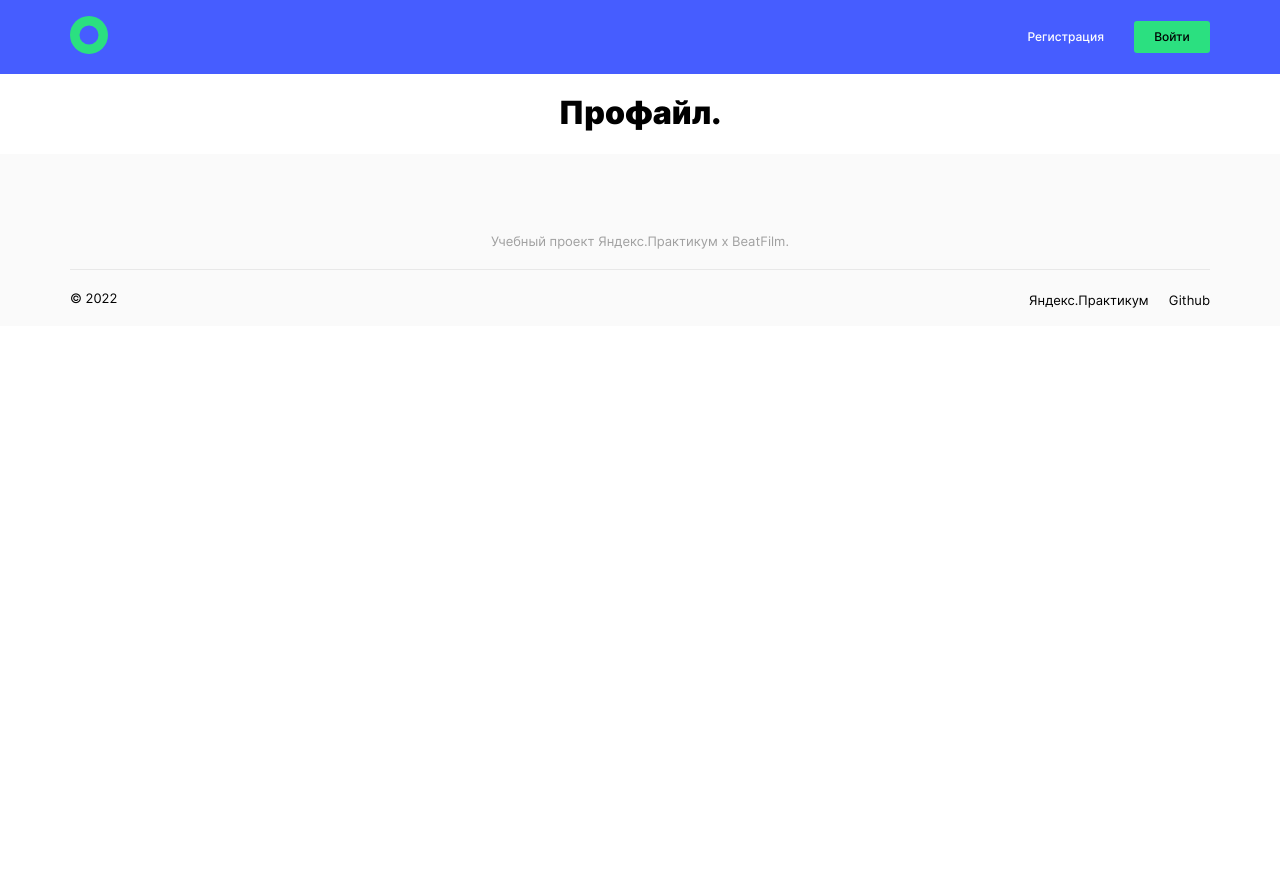
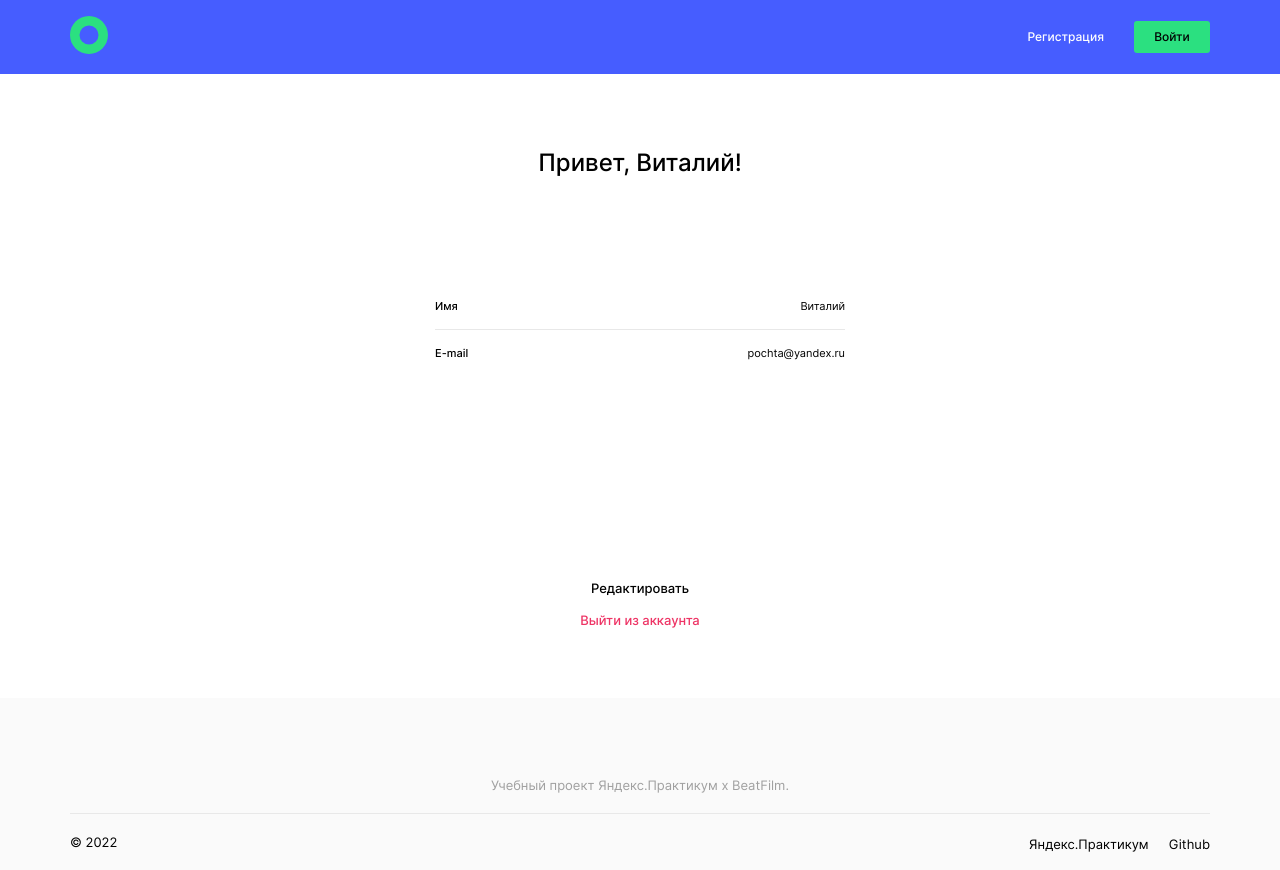
Before and after one commit to MariaGrom/movies-explorer-frontend, a React (Create React App) app: page /profile in a window 1280 px wide. Before the commit the page ends 800 px from the top, so only its background shows below. Built offline with nearby package versions, Linux system fonts and the light colour scheme.

Commit message:
feat: add page of profile

```diff
--- a/src/components/Profile/Profile.css
+++ b/src/components/Profile/Profile.css
@@ -0,0 +1,84 @@
+.profile {
+  width: 100%;
+  margin: 0;
+  padding: 0;
+}
+
+.profile__greetings {
+  margin: 0;
+  padding: 74px 0 0 0;
+  font-weight: 500;
+  font-size: 24px;
+  line-height: 29px;
+  text-align: center;
+}
+
+.profile__user {
+  display: flex;
+  max-width: 410px;
+  margin: 0 auto;
+  flex-direction: column;
+  padding: 123px 0 220px 0;
+}
+
+.profile__data {
+  display: flex;
+  justify-content: space-between;
+  margin: 0;
+  padding: 0 0 16px 0;
+  width: 100%;
+}
+
+.profile__data:last-of-type {
+  border-top: 1px solid #e8e8e8;
+  padding: 17px 0 0 0;
+}
+
+.profile__data-field {
+  font-weight: 500;
+  font-size: 11px;
+  line-height: 13px;
+  margin: 0;
+  padding: 0;
+}
+
+.profile__name {
+  font-weight: 400;
+  font-size: 11px;
+  line-height: 13px;
+  margin: 0;
+  padding: 0;
+}
+
+.profile__email {
+  font-weight: 400;
+  font-size: 11px;
+  line-height: 13px;
+  margin: 0;
+  padding: 0;
+}
+
+.profile__buttons{
+  display: flex;
+  margin: 0;
+  padding: 0 0 70px 0;
+  justify-content: center;
+  flex-direction: column;
+}
+
+.profile__button {
+  font-weight: 500;
+  font-size: 13px;
+  line-height: 16px;
+  border: none;
+  cursor: pointer;
+  margin: 0;
+  padding: 0;
+  background-color: transparent;
+}
+
+.profile__checkout{
+  padding: 16px 0 0 0;
+  margin: 0;
+  color:#EE3465;
+}
--- a/src/components/Profile/Profile.js
+++ b/src/components/Profile/Profile.js
@@ -1,11 +1,25 @@
 import React from 'react';
 import './Profile.css'
 
-function Profile(){
-  return(
-<div className="profile__main">
-<h1 >Профайл.</h1>
-</div>
+function Profile() {
+  return (
+    <div className="profile">
+      <h2 className="profile__greetings">Привет, Виталий!</h2>
+      <div className="profile__user">
+        <div className="profile__data">
+          <p className="profile__data-field">Имя</p>
+          <p className="profile__name">Виталий</p>
+        </div>
+        <div className="profile__data">
+          <p className="profile__data-field">E-mail</p>
+          <p className="profile__email">pochta@yandex.ru</p>
+        </div>
+      </div>
+      <div className="profile__buttons">
+        <button className="profile__button profile__edit">Редактировать</button>
+        <button className="profile__button profile__checkout">Выйти из аккаунта</button>
+      </div>
+    </div>
   );
 }
 
```
